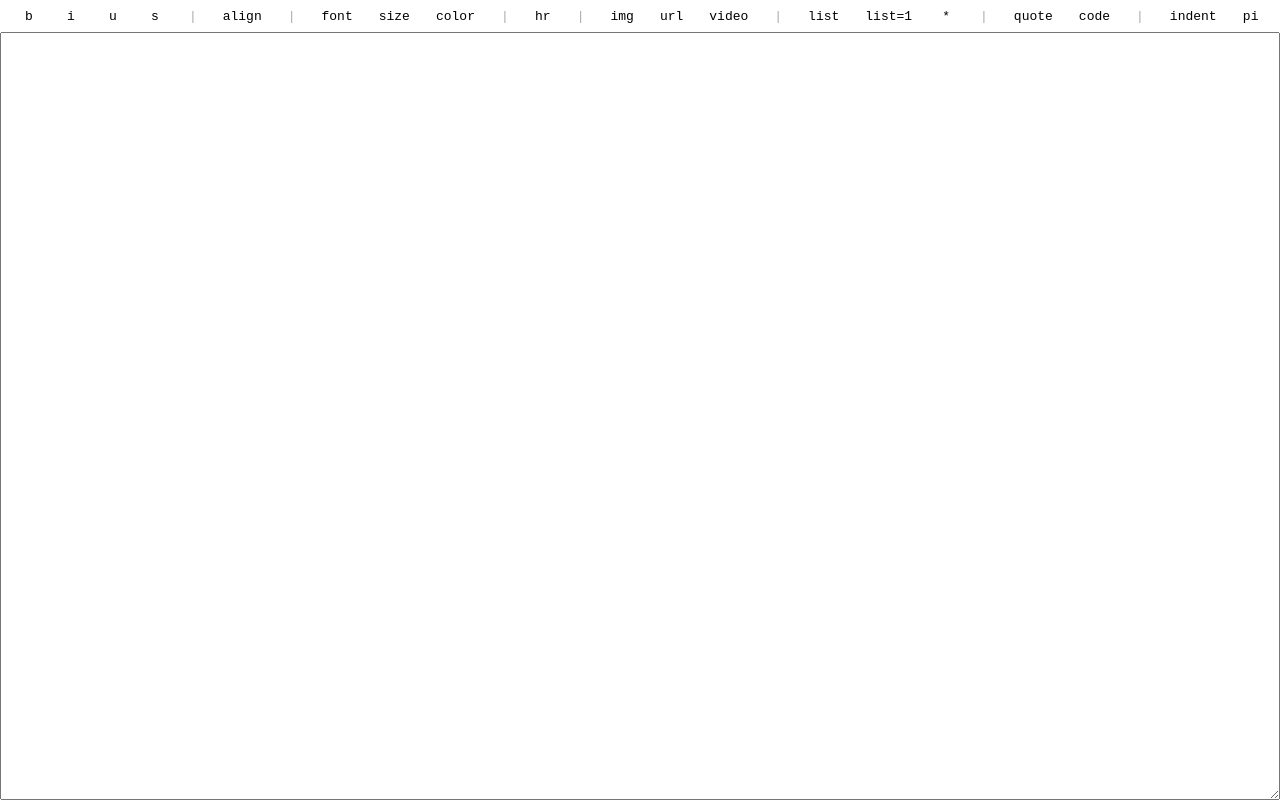
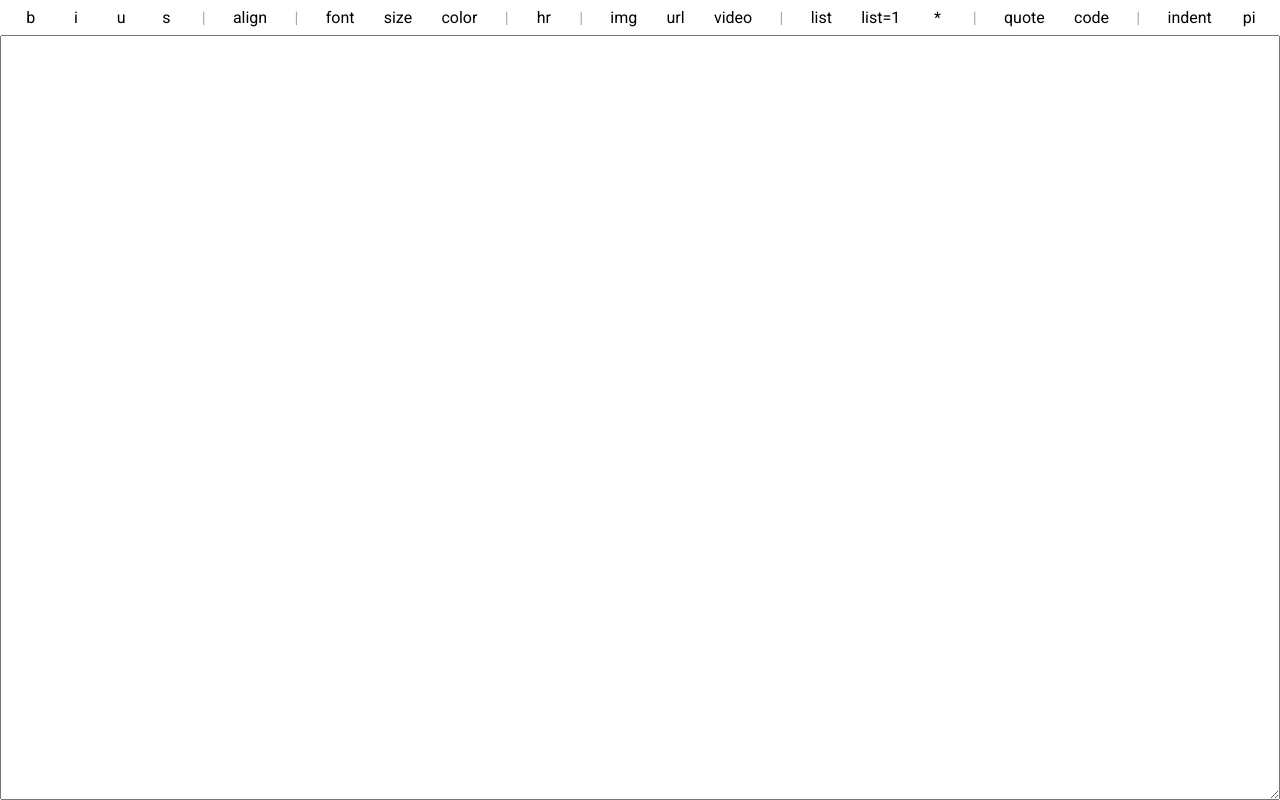
Before and after one commit to intercaetera/clockwork, a website: page index.html in a window 1280 px wide. Drawn offline with Linux system fonts and the light colour scheme.

Commit message:
Changed fonts around.

```diff
--- a/style.css
+++ b/style.css
@@ -1,3 +1,4 @@
+@import url("https://fonts.googleapis.com/css?family=Roboto");
 *,
 *:before,
 *:after {
@@ -21,7 +22,7 @@
   top: 50%;
   left: 50%;
   transform: translate(-50%, -50%);
-  font-family: sans-serif;
+  font-family: 'Roboto', sans-serif;
   font-size: 0.8em;
 }
 .popup .title {
@@ -64,22 +65,21 @@
 .toolbar .toolbar-button {
   min-height: 32px;
   min-width: 32px;
-  padding: 0 8px;
+  padding: 8px 8px;
   display: flex;
   justify-content: center;
   align-items: center;
-  font-family: monospace;
+  font-family: 'Roboto', sans-serif;
   user-select: none;
   cursor: pointer;
 }
 .toolbar .toolbar-separator {
   min-height: 32px;
   min-width: 16px;
-  padding: 0 8px;
   display: flex;
   justify-content: center;
   align-items: center;
-  font-family: monospace;
+  font-family: 'Roboto', sans-serif;
   user-select: none;
   cursor: default;
   color: #aaa;
@@ -88,4 +88,6 @@ textarea {
   width: 100%;
   height: 100%;
   padding: 8px;
+  font-family: "Roboto", sans-serif;
+  font-size: 2em;
 }
```
Also changed, not shown: 1 other file.
